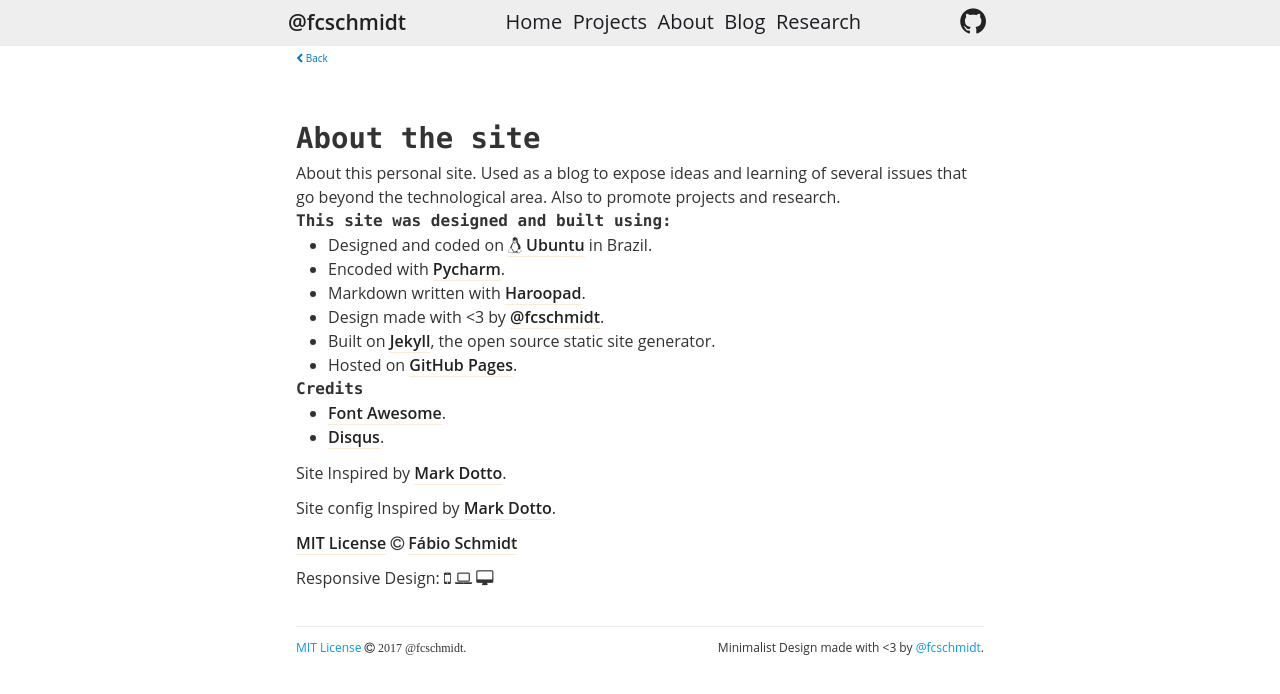
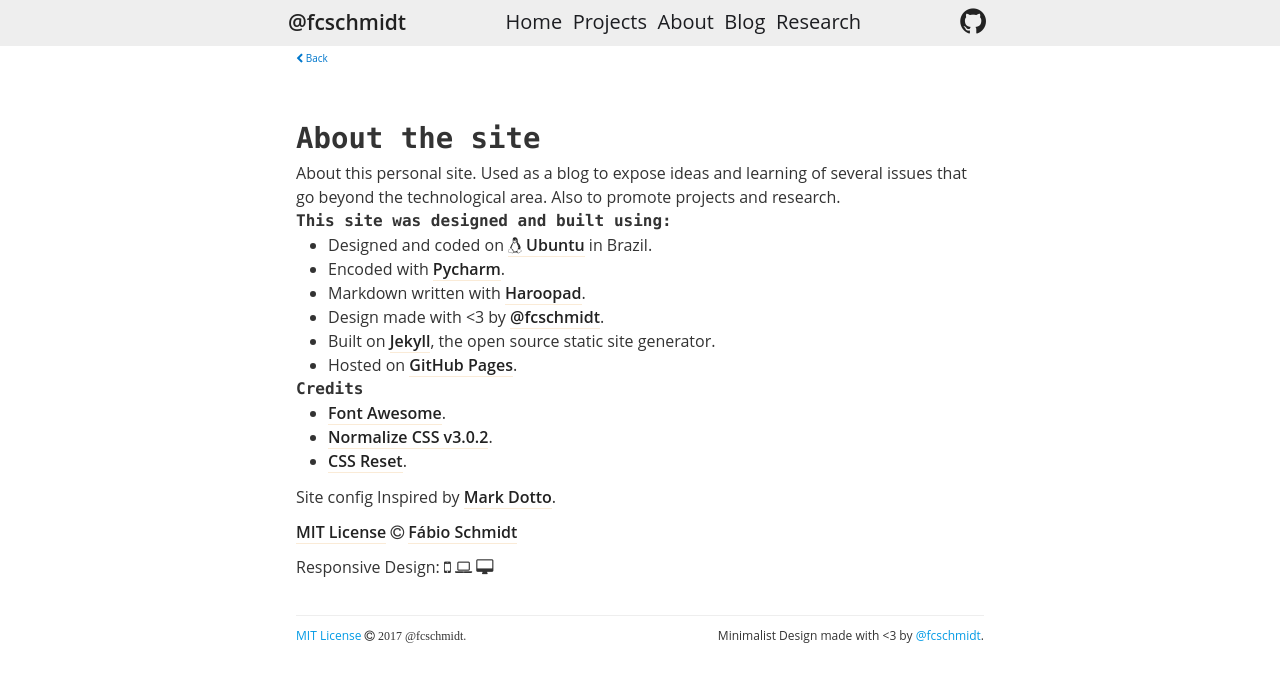
Before and after one commit to fcschmidt/fcschmidt.github.io, a Jekyll site: the page built from pages/site-config.html, in a window 1280 px wide. Shown: the top 694 px of the page. Built offline with Jekyll 4.4.1, drawn with Linux system fonts in a browser that asks for light colours.

Commit message:
Update Credits

```diff
--- a/pages/site-config.html
+++ b/pages/site-config.html
@@ -27,9 +27,9 @@
     <h3>Credits</h3>
     <ul>
         <li><a href="http://fontawesome.io/" title="http://fontawesome.io/" target="_blank">Font Awesome</a>.</li>
-        <li><a href="https://disqus.com/" title="https://disqus.com/" target="_blank">Disqus</a>.</li>
+        <li><a href="https://git.io/normalize" title="https://git.io/normalize" target="_blank">Normalize CSS v3.0.2</a>.</li>
+        <li><a href="http://meyerweb.com/eric/tools/css/reset/" title="http://meyerweb.com/eric/tools/css/reset/" target="_blank">CSS Reset</a>.</li>
     </ul>
-    <p>Site Inspired by <a href="http://markdotto.com/" title="http://markdotto.com/" target="_blank">Mark Dotto</a>.</p>
     <p>Site config Inspired by <a href="http://markdotto.com/about/" title="http://markdotto.com/about/" target="_blank">Mark Dotto</a>.</p>
     <p>
         <a href="/about/license/">MIT License</a>
```
Also changed, not shown: README.md.
